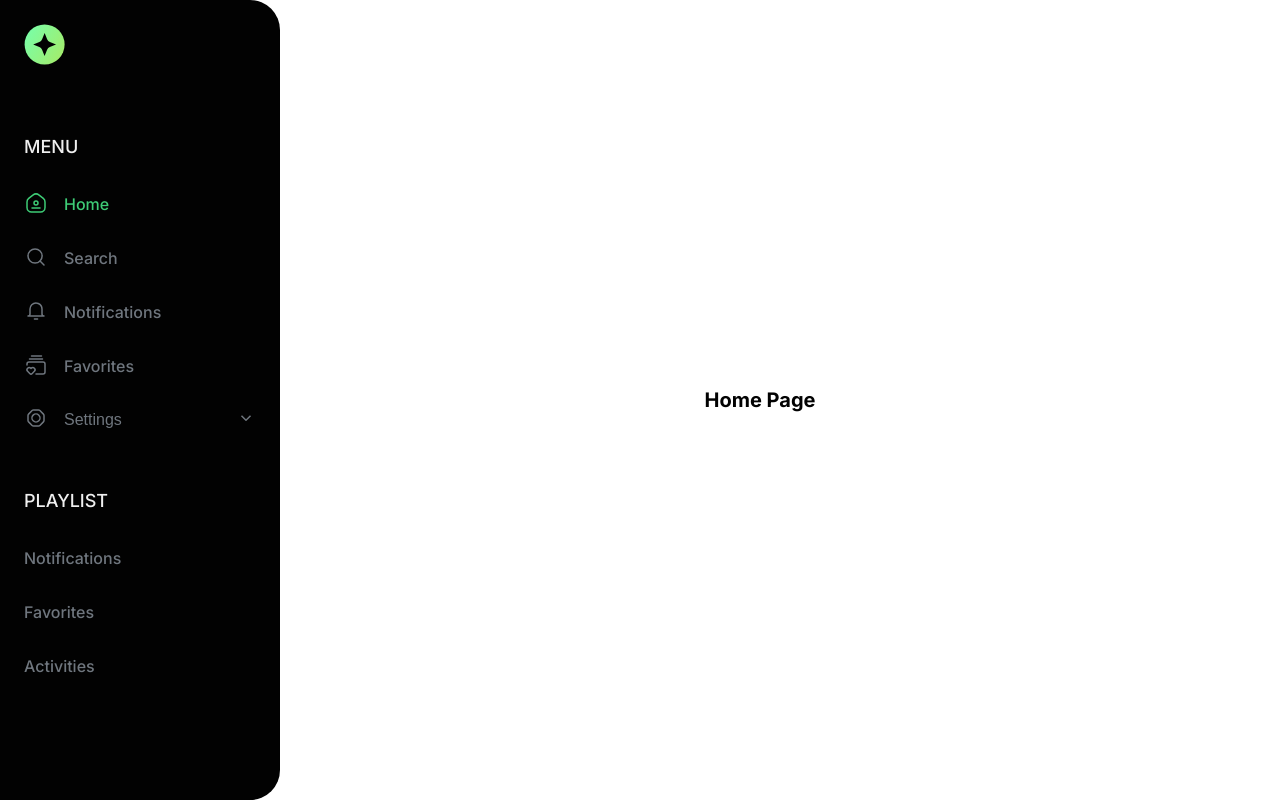
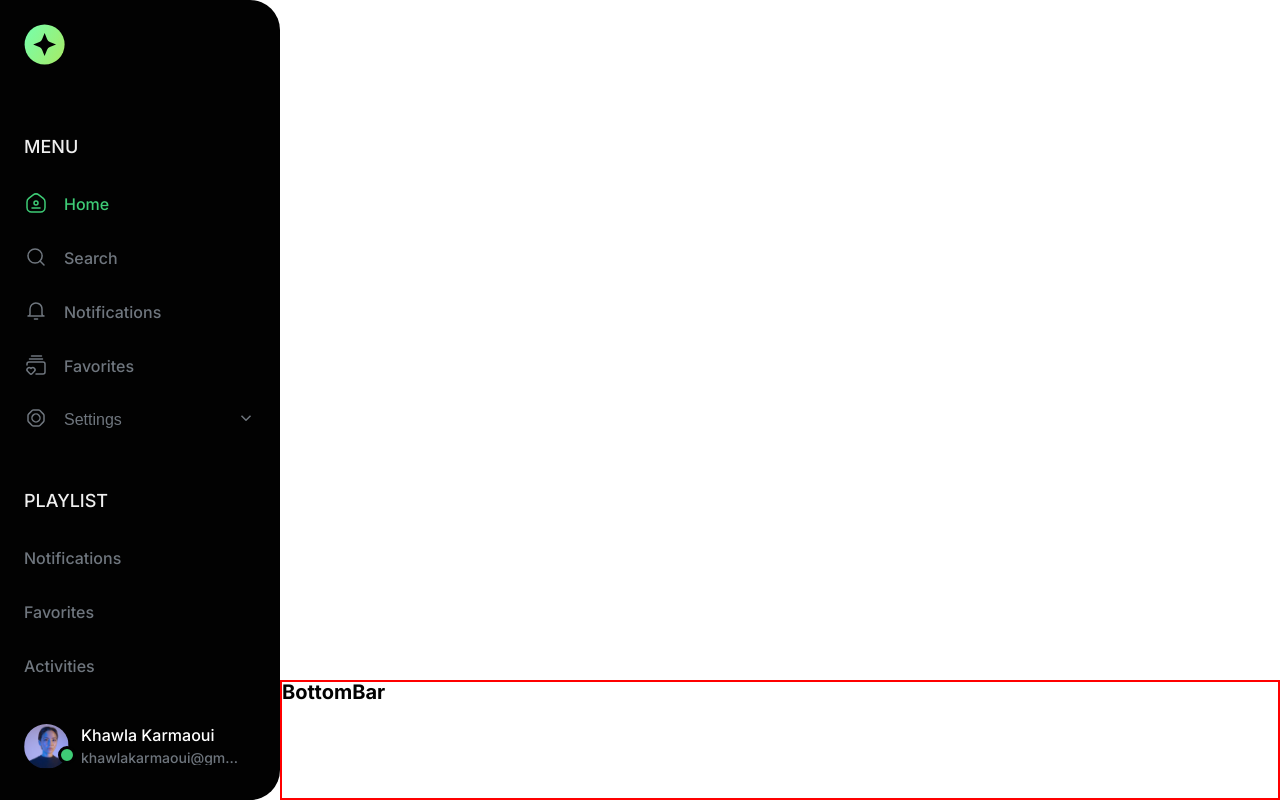
Before and after one commit to jaeel29/musical-dashboard, a React (Create React App) app: page / in a window 1280 px wide. Built offline with nearby package versions, Linux system fonts and the light colour scheme.

Commit message:
sidebar finish

```diff
--- /dev/null
+++ b/src/components/BottomBar/BottomBar.module.scss
@@ -0,0 +1,9 @@
+.bottomBar {
+  border: 2px solid red;
+  background-color: white;
+  position: fixed;
+  height: 120px;
+  bottom: 0;
+  right: 0;
+  left: 280px;
+}
--- /dev/null
+++ b/src/components/BottomBar/index.tsx
@@ -0,0 +1,11 @@
+import styles from './BottomBar.module.scss';
+
+const BottomBar = () => {
+  return (
+    <div className={styles.bottomBar}>
+      <h1>BottomBar</h1>
+    </div>
+  );
+};
+
+export default BottomBar;
--- a/src/components/Sidebar/Sidebar.module.scss
+++ b/src/components/Sidebar/Sidebar.module.scss
@@ -51,6 +51,10 @@
   display: flex;
   flex-direction: column;
   gap: 24px;
+
+  position: fixed;
+  top: 0;
+  bottom: 0;
 
   .logo {
     cursor: pointer;
@@ -148,4 +152,53 @@
       }
     }
   }
+
+  .userInfo {
+    margin-top: auto;
+    height: 60px;
+    display: flex;
+    align-items: center;
+    gap: 12px;
+    width: 100%;
+    overflow: hidden;
+    cursor: pointer;
+
+    img {
+      transition: all 0.3s ease-out;
+    }
+
+    &:hover {
+      img {
+        transform: scale(1.1);
+      }
+    }
+
+    .avatar {
+      flex: 1;
+    }
+
+    .titles {
+      flex: 1;
+
+      h6 {
+        font-size: 16px;
+        color: $n;
+        font-weight: 500;
+        margin-bottom: 8px;
+      }
+
+      p {
+        font-size: 14px;
+        color: $n4;
+
+        word-wrap: break-word;
+
+        width: 85%;
+
+        white-space: nowrap;
+        overflow: hidden;
+        text-overflow: ellipsis;
+      }
+    }
+  }
 }
--- a/src/components/Sidebar/index.tsx
+++ b/src/components/Sidebar/index.tsx
@@ -9,6 +9,7 @@ import FavoritesIcon from 'assets/icons/FavoritesIcon';
 import SettinngsIcon from 'assets/icons/SettingsIcon';
 import ArrowDown from 'assets/icons/ArrowDown';
 import cn from 'classnames';
+import Avatar from 'components/UI/Avatar';
 
 const navigation: any = [
   {
@@ -141,6 +142,17 @@ const Sidebar = () => {
           </div>
         ))}
       </nav>
+
+      <div className={styles.userInfo}>
+        <div className={styles.avatar}>
+          <Avatar src={'/images/avatar.png'} />
+        </div>
+
+        <div className={styles.titles}>
+          <h6>Khawla Karmaoui</h6>
+          <p>khawlakarmaoui@gmail.com</p>
+        </div>
+      </div>
     </div>
   );
 };
--- /dev/null
+++ b/src/components/UI/Avatar/Avatar.module.scss
@@ -0,0 +1,37 @@
+@import '../../../styles/helpers';
+
+.avatar {
+  display: flex;
+  align-items: center;
+  justify-content: center;
+
+  .avatarContainer {
+    position: relative;
+    width: 45px;
+    height: 45px;
+
+    .imageContainer {
+      width: 100%;
+      height: 100%;
+      overflow: hidden;
+      border-radius: 50%;
+
+      .image {
+        width: 100%;
+        height: 100%;
+        object-fit: cover;
+      }
+    }
+
+    .dot {
+      position: absolute;
+      width: 18px;
+      height: 18px;
+      background-color: $p1;
+      border-radius: 50%;
+      right: -7px;
+      bottom: 10%;
+      border: 3px solid $n8;
+    }
+  }
+}
--- /dev/null
+++ b/src/components/UI/Avatar/index.tsx
@@ -0,0 +1,16 @@
+import styles from './Avatar.module.scss';
+
+const Avatar = ({ src }: any) => {
+  return (
+    <div className={styles.avatar}>
+      <div className={styles.avatarContainer}>
+        <div className={styles.imageContainer}>
+          <img src={src} alt='avatar' className={styles.image} />
+        </div>
+        <div className={styles.dot} />
+      </div>
+    </div>
+  );
+};
+
+export default Avatar;
--- a/src/pages/Home/Home.module.scss
+++ b/src/pages/Home/Home.module.scss
@@ -2,10 +2,13 @@
 
 .home {
   height: 100%;
-  display: flex;
-  justify-content: center;
-  align-items: center;
   background: $n;
   color: #020202;
   margin-left: -40px;
+
+  .body {
+    height: 100%;
+    margin-left: 40px;
+    padding: 24px;
+  }
 }
--- a/src/pages/Home/index.tsx
+++ b/src/pages/Home/index.tsx
@@ -1,11 +1,14 @@
-import React from 'react';
-import cn from 'classnames';
+import BottomBar from 'components/BottomBar';
 import styles from './Home.module.scss';
 
 const Home = () => {
   return (
-    <div className={cn(styles.home)}>
-      <h1>Home Page</h1>
+    <div className={styles.home}>
+      <div className={styles.body}>
+        <h1>Home Page</h1>
+      </div>
+
+      <BottomBar />
     </div>
   );
 };
```
Also changed, not shown: public/images/avatar.png (added).
